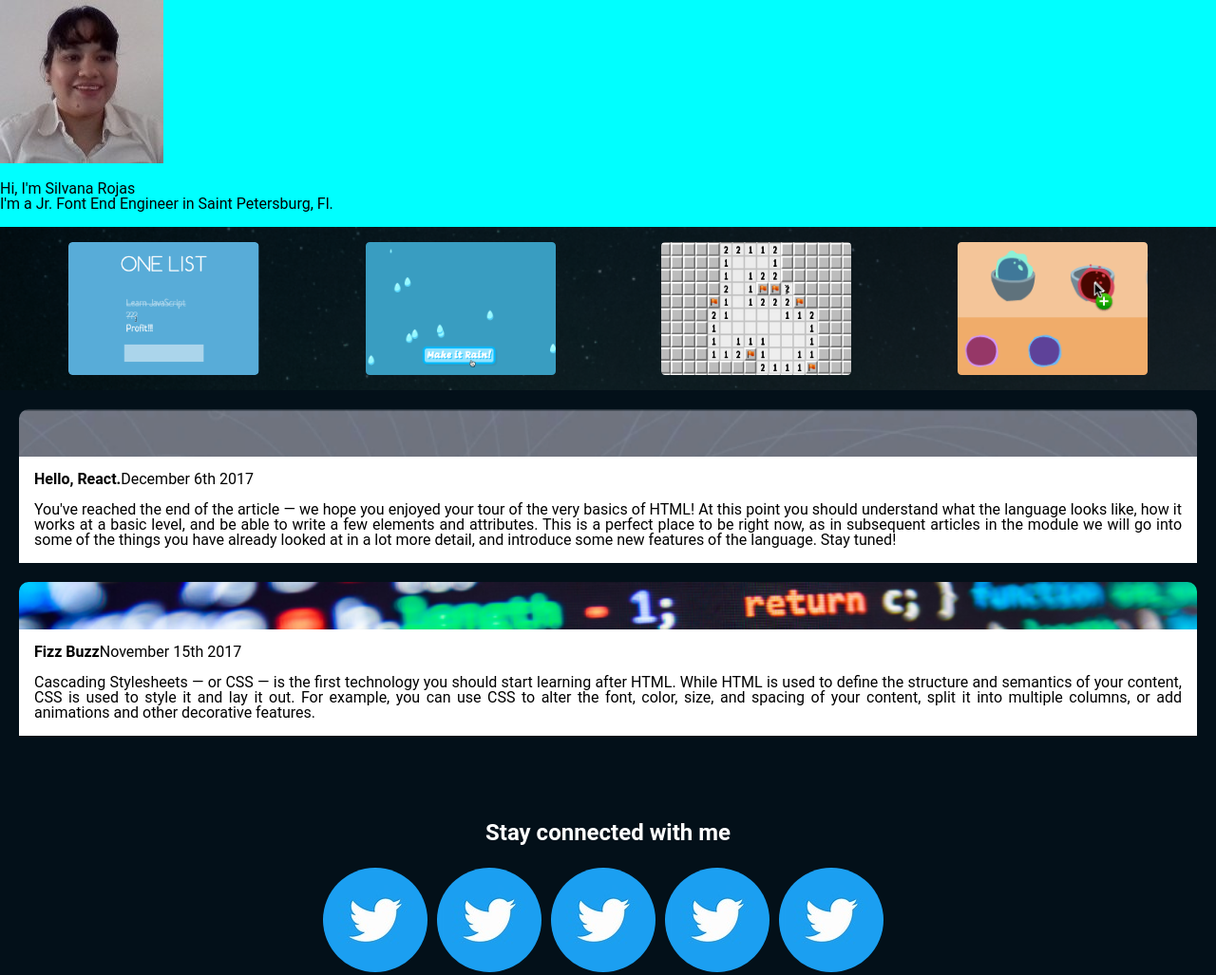
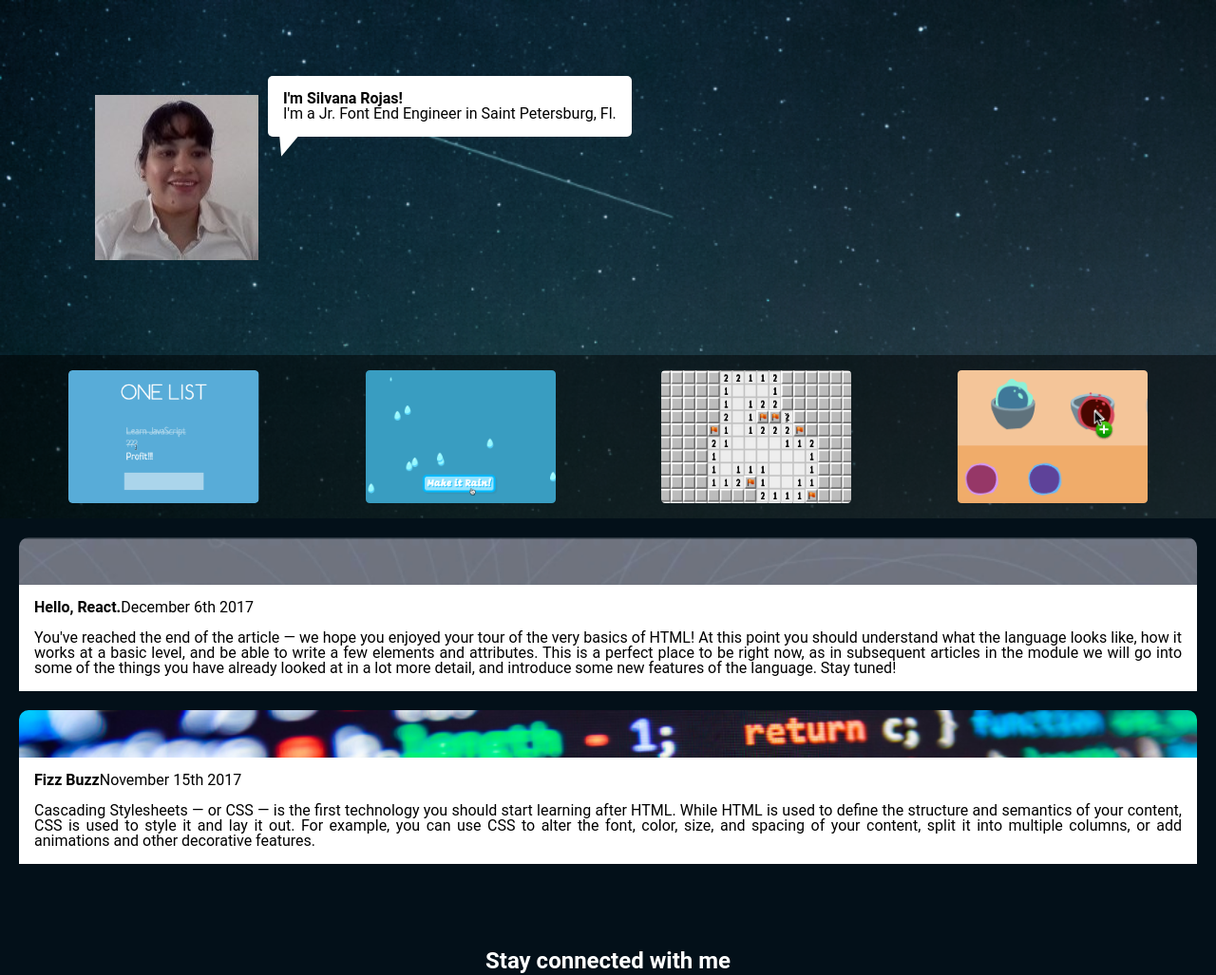
Before and after one commit to Elro1118/my-portafolio-page, a website: page public/index.html in a window 1280 px wide. Shown: the top 1027 px of the page at 95% size. Drawn offline with Linux system fonts and the light colour scheme.

Commit message:
myHeader

```diff
--- a/public/index.html
+++ b/public/index.html
@@ -12,11 +12,14 @@
 		<Section class="firstSection">
 			<!-- Star First SubSection -->
 			<section class="firstSubSection">
-				<img src="/images/SilvanaRojas.jpg" />
-				<p>
-					Hi, I'm Silvana Rojas<br />
-					I'm a Jr. Font End Engineer in Saint Petersburg, Fl.
-				</p>
+				<img src="/images/SilvanaRojas.jpg" class="myPhoto" />
+				<section class="triangleSection">
+					<p class="myDialog">
+						<strong> I'm Silvana Rojas!</strong><br />
+						I'm a Jr. Font End Engineer in Saint Petersburg, Fl.
+					</p>
+					<p class="triangle"></p>
+				</section>
 			</section>
 			<!-------------------------->
 			<!--Star Second SubSection-->
@@ -71,7 +74,7 @@
 					<img id="t4" src="/images/twitter.jpg" />
 					<img id="t5" src="/images/twitter.jpg" />
 				</section>
-				<p class="myParagrphFooter">© Copyright 2019 Silvana Rojas</p>
+				<p class="myParagraphFooter">© Copyright 2019 Silvana Rojas</p>
 			</footer>
 		</section>
 		<!------------------------------>
--- a/public/screen.css
+++ b/public/screen.css
@@ -19,22 +19,25 @@ h2 {
 .firstSection {
 	display: flex;
 	flex-flow: column wrap;
-
 	background: no-repeat url('/images/space.png');
 	background-size: cover;
 }
 /*--------------------------------------------------*/
-/*--------------------Second Section-----------------*/
+/*--------------------Second Section----------------*/
 .secondSection {
 	display: flex;
 	flex-flow: column wrap;
 	background: rgb(3, 16, 25);
 }
 /*--------------------------------------------------*/
+/* ---------------First SubSection----------------- */
 .firstSubSection {
-	background: aqua;
+	display: flex;
+	flex-flow: row wrap;
+	justify-content: baseline;
 	margin: 0;
 }
+/* ------------------------------------------------ */
 /*----------------Second SubSection-----------------*/
 .secondSubSection {
 	display: flex;
@@ -104,6 +107,38 @@ h2 {
 	border-radius: 100px;
 }
 /* ----------------- */
-.myParagrphFooter {
+.myParagraphFooter {
 	font-size: 0.7rem;
 }
+.myPhoto {
+	margin: 100px 5px 100px 100px;
+}
+
+.myDialog {
+	/* display: flex; */
+	margin: 80px 0px 230px 5px;
+	background: white;
+	border-radius: 5px;
+	padding: 1rem;
+
+	/* align-items: center; */
+}
+
+.triangle {
+	height: 0;
+	width: 0;
+	border: 15px solid transparent;
+	border-top-color: white;
+	float: right;
+	position: relative;
+	right: 380px;
+	top: 125px;
+	border-bottom: 0px;
+	transform: rotate(130deg);
+}
+
+.triangleSection {
+	display: flex;
+	/* flex-flow: column wrap; */
+	/* align-items: flex-start; */
+}
```
